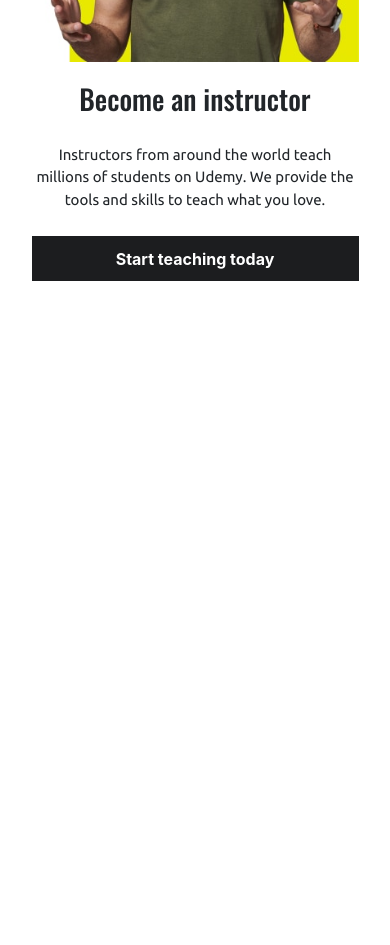
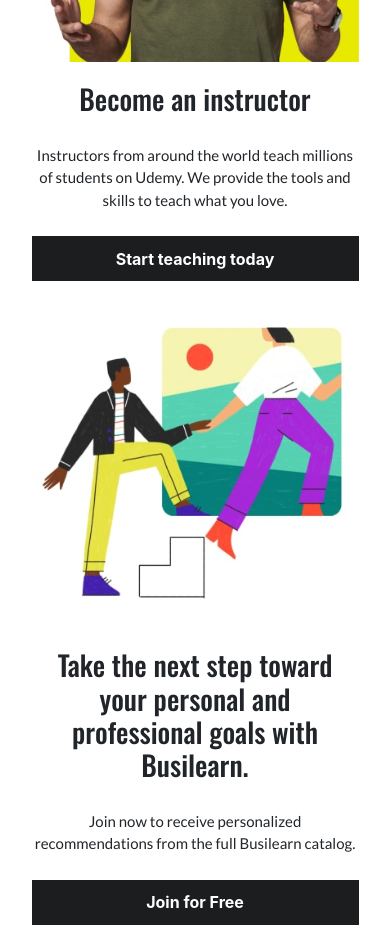
Before and after one commit to Moonrider-cyber/learntogether, a React (Create React App) app: page / in a window 390 px wide. Shown: the part 840-1785 px from the top of the page. Before the commit the page ends 1141 px from the top, so only its background shows below. Built offline with nearby package versions, Linux system fonts and the light colour scheme; the HTML template or start-up script is replaced by a standard one.

Commit message:
add 2nd container-joinus(complete)

```diff
--- a/src/Componets/Herosection/Hero-section.js
+++ b/src/Componets/Herosection/Hero-section.js
@@ -15,7 +15,7 @@
                         <p>Start, switch, or advance your career with more than 5,400 courses, Professional Certificates from world-class top instructor</p>
                     </div>
                     <div className='hero-text-btn'>
-                        <button>Join Free</button>
+                        <button>Join for Free</button>
                     </div>
                 </div>
             </div>
--- a/src/Componets/Teachwithus/Teachwithus.js
+++ b/src/Componets/Teachwithus/Teachwithus.js
@@ -1,6 +1,7 @@
 import React from 'react';
 import './Teachwithus.scss';
 const instructor = require('./asset/instructor.jpg');
+const joinfree = require('./asset/joinus.jpg');
 
 function Teachwithus() {
     return(
@@ -17,6 +18,19 @@
                     </div>
                 </div>
             </section>
+
+            <section className='join-us'>
+                <div className='container'>
+                    <div className='join-us-context'>
+                        <div className='join-context-title'><h1>Take the next step toward your personal and professional goals with Busilearn.</h1></div>
+                        <div className='join-context-main'>Join now to receive personalized recommendations from the full Busilearn catalog.</div>
+                        <div className='join-context-btn'><button>Join for Free</button></div>
+                    </div>
+                    <div className='join-us-img'>
+                        <img src={joinfree}></img>
+                    </div>
+                </div>
+            </section>
         </div>
     )
 }
--- a/src/Componets/Teachwithus/Teachwithus.scss
+++ b/src/Componets/Teachwithus/Teachwithus.scss
@@ -1,8 +1,9 @@
-@import url('https://fonts.googleapis.com/css2?family=Oswald:wght@500&family=Ubuntu&display=swap');
+@import url('https://fonts.googleapis.com/css2?family=Lato&family=Oswald:wght@500&family=Ubuntu&display=swap');
 
 $dark : #1c1d1f;
 $boldfont : 'Oswald', sans-serif;
 $lightfont : 'Ubuntu', sans-serif;
+$lightfont1 : 'Lato', sans-serif;
 
 .teach-with-us{
     margin: 30px 20%;
@@ -23,10 +24,46 @@
             }
             .context-main{
                 padding: 20px 0;
-                font-family: $lightfont;
+                font-family: $lightfont1;
                 font-size: 18px;
             }
             .context-btn button{
+                background-color: $dark;
+                color: white;
+                height: 45px;
+                font-weight: 700;
+                padding: 0 10px;
+                border: none;
+                user-select: none;
+            }
+        }
+    }
+}
+.join-us{
+    margin: 10px 20%;
+    margin-top: 40px;
+    .container{
+        display: flex;
+        align-items: center;
+        gap: 70px;
+        .join-us-img{
+            img{
+                width: 100%;
+            }
+        }
+        .join-us-context{
+            width: 50%;
+            .join-context-title h1{
+                font-family: $boldfont;
+                font-weight: 400;
+            }
+            .join-context-main{
+                padding: 20px 0;
+                font-weight: 200;
+                font-family: $lightfont1;
+                font-size: 18px;
+            }
+            .join-context-btn button{
                 background-color: $dark;
                 color: white;
                 height: 45px;
@@ -54,6 +91,21 @@
             }
         }
     }
+    .join-us{
+        margin: 20px 5%;
+        .container{
+            display: flex;
+            flex-direction: column-reverse;
+            gap: 20px;
+            text-align: center;
+            .join-us-context{
+                width: 100%;
+                .join-context-btn button{
+                    width: 50%;
+                }
+            }
+        }
+    }
 }
 
 @media only screen and (max-width: 600px){
@@ -73,4 +125,20 @@
             }
         }
     }
+    .join-us{
+        .container{
+            .join-us-context{
+                .join-context-title{
+                    font-size: 16px;
+                }
+                .join-context-main{
+                    font-size: 15px;
+                }
+                .join-context-btn button{
+                    width: 100%;
+                    margin-top: 5px;
+                }
+            }
+        }
+    }
 }
```
Also changed, not shown: src/Componets/Teachwithus/asset/joinus.jpg (added), 1 other file (tests, documents, lock files or other folders).
